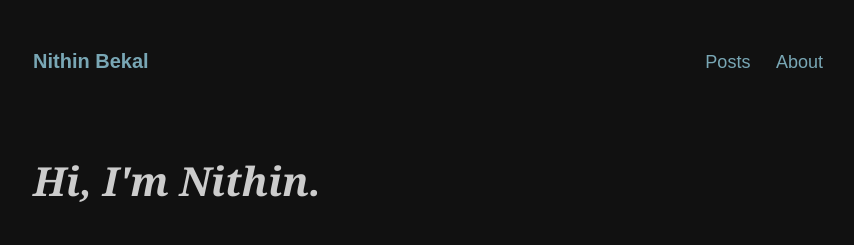
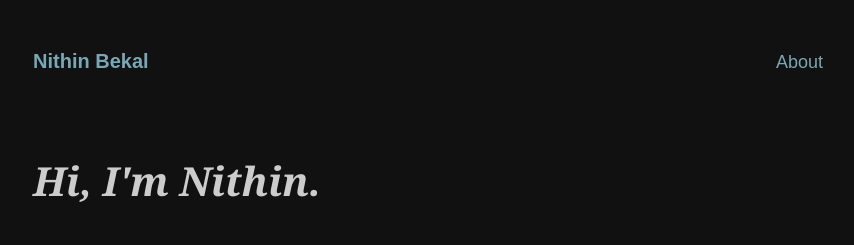
Before and after one commit to nithinbekal/nithinbekal.github.io, a Jekyll site: the page built from index.html, in a window 1280 px wide and 900 px high. Shown: the top 245 px of the window, without its empty margins (207-1061 px from the left). Built offline with Jekyll 4.4.1, drawn with Linux system fonts in a browser that asks for light colours.

Commit message:
Remove redundant home page link

```diff
--- a/_layouts/default.html
+++ b/_layouts/default.html
@@ -28,7 +28,6 @@
       <div class='header'>
         <span class='site-title'><a href='/'>{{ site.name }}</a></span>
         <span class='links align-right'>
-          <a class='top-nav-link' href='/'>Posts</a>
           <a class='top-nav-link' href='/about/'>About</a>
         </span>
       </div>
```
